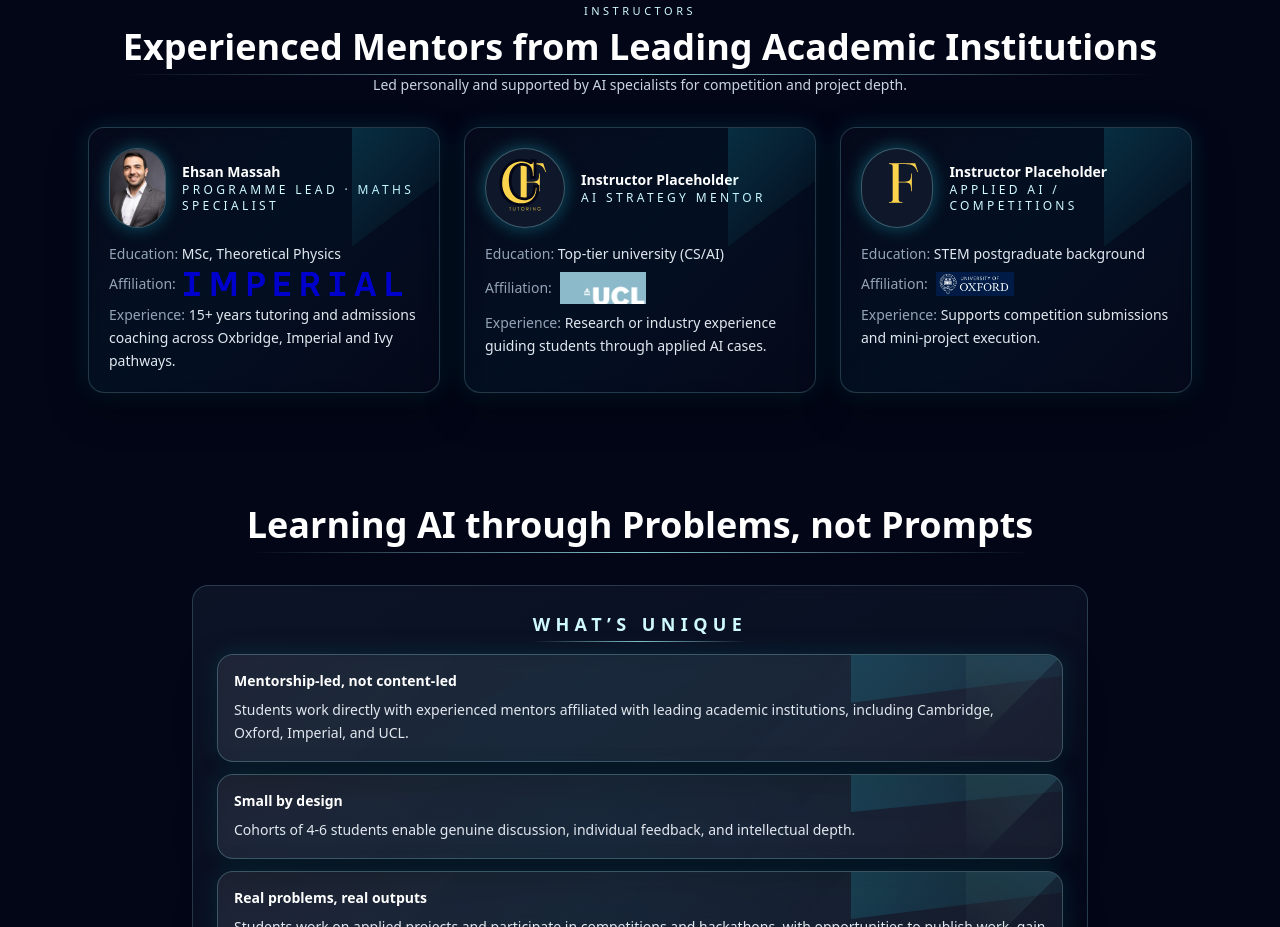
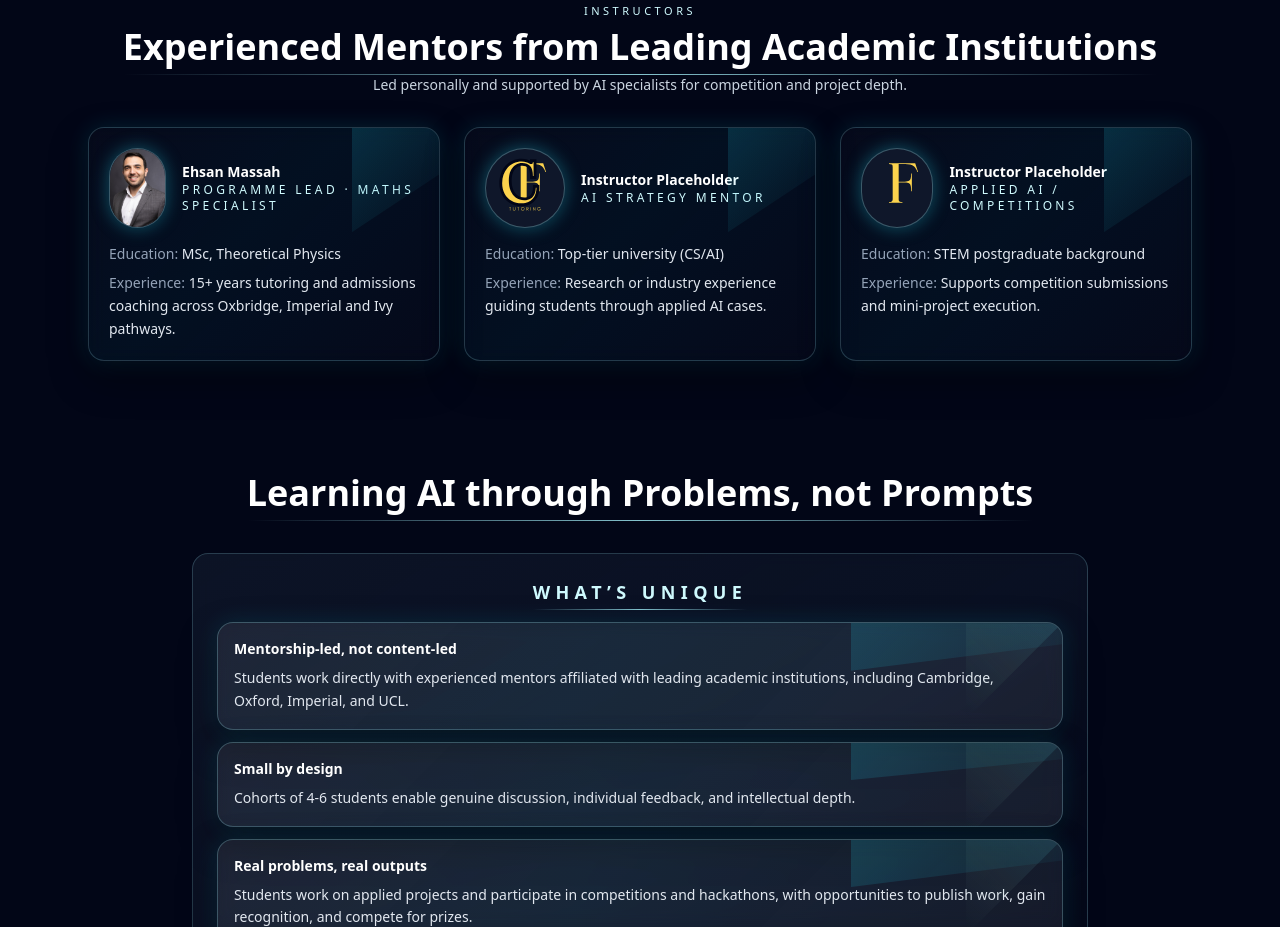
Before and after one commit to EhsanMassah/tutoringwebsite, a Next.js app: page /ai-programme-waitlist in a window 1280 px wide. Shown: the part 1220-2147 px from the top of the page. Built offline with nearby package versions, Linux system fonts and the light colour scheme; no server answers.

Commit message:
Add AI programme waitlist page with high-tech styling

```diff
--- a/app/(site)/ai-programme-waitlist/page.tsx
+++ b/app/(site)/ai-programme-waitlist/page.tsx
@@ -62,10 +62,6 @@ const INSTRUCTORS = [
     name: 'Ehsan Massah',
     role: 'Programme Lead · Maths Specialist',
     education: 'MSc, Theoretical Physics',
-    affiliationLogo: {
-      src: '/images/Imperial_College_London.png',
-      alt: 'Imperial College London',
-    },
     experience: '15+ years tutoring and admissions coaching across Oxbridge, Imperial and Ivy pathways.',
     photo: '/images/headshot.jpg',
   },
@@ -73,11 +69,6 @@ const INSTRUCTORS = [
     name: 'Instructor Placeholder',
     role: 'AI Strategy Mentor',
     education: 'Top-tier university (CS/AI)',
-    affiliationLogo: {
-      src: '/images/UCL.png',
-      alt: 'University College London',
-      className: 'h-8 w-auto',
-    },
     experience: 'Research or industry experience guiding students through applied AI cases.',
     photo: '/images/Logos-3.svg',
   },
@@ -85,13 +76,6 @@ const INSTRUCTORS = [
     name: 'Instructor Placeholder',
     role: 'Applied AI / Competitions',
     education: 'STEM postgraduate background',
-    affiliationLogo: {
-      src: '/images/University_of_Oxford.png',
-      alt: 'University of Oxford',
-      width: 240,
-      height: 60,
-      className: 'h-12 w-auto',
-    },
     experience: 'Supports competition submissions and mini-project execution.',
     photo: '/images/Logos-2.svg',
   },
@@ -214,18 +198,6 @@ export default function AIProgrammeWaitlistPage() {
                 <p className="text-sm text-slate-200">
                   <span className="text-slate-400">Education:</span> {person.education}
                 </p>
-                {person.affiliationLogo ? (
-                  <div className="mt-2 flex items-center gap-2 text-sm text-slate-200">
-                    <span className="text-slate-400">Affiliation:</span>
-                    <Image
-                      src={person.affiliationLogo.src}
-                      alt={person.affiliationLogo.alt}
-                      width={person.affiliationLogo.width ?? 120}
-                      height={person.affiliationLogo.height ?? 32}
-                      className={`h-6 w-auto object-contain ${person.affiliationLogo.className ?? ''}`}
-                    />
-                  </div>
-                ) : null}
                 <p className="mt-2 text-sm text-slate-200 leading-relaxed">
                   <span className="text-slate-400">Experience:</span> {person.experience}
                 </p>
```
